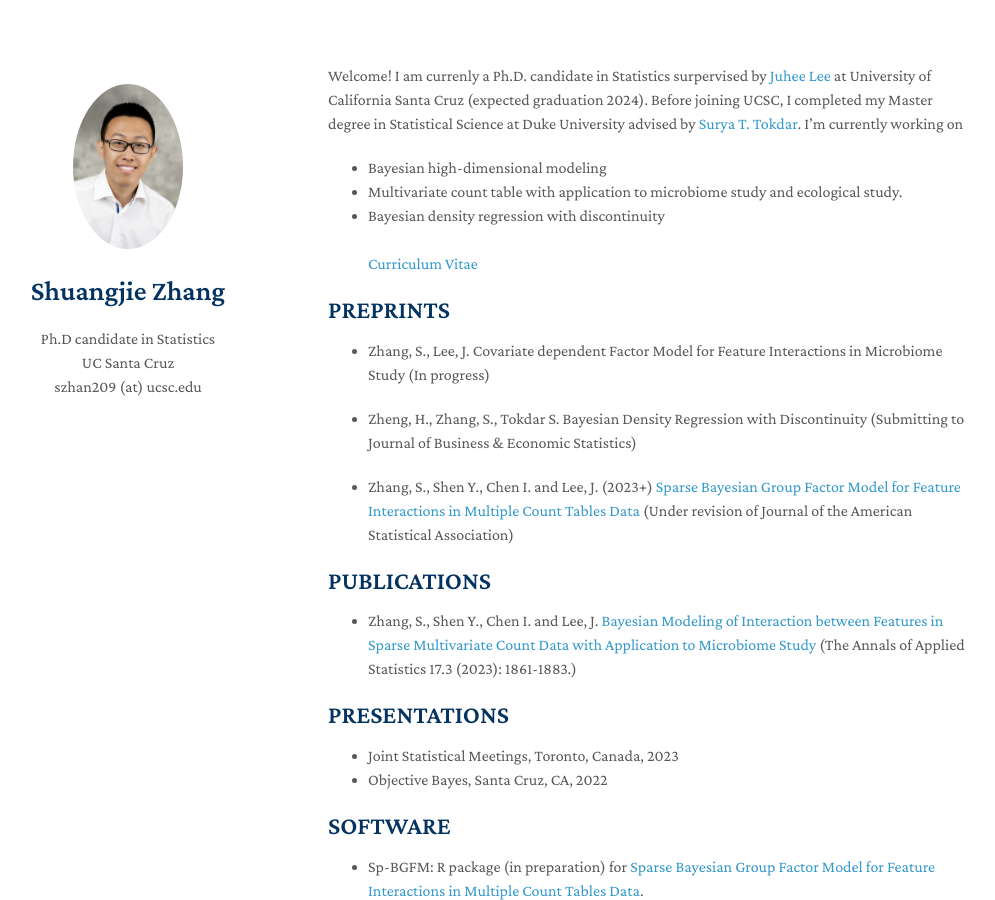
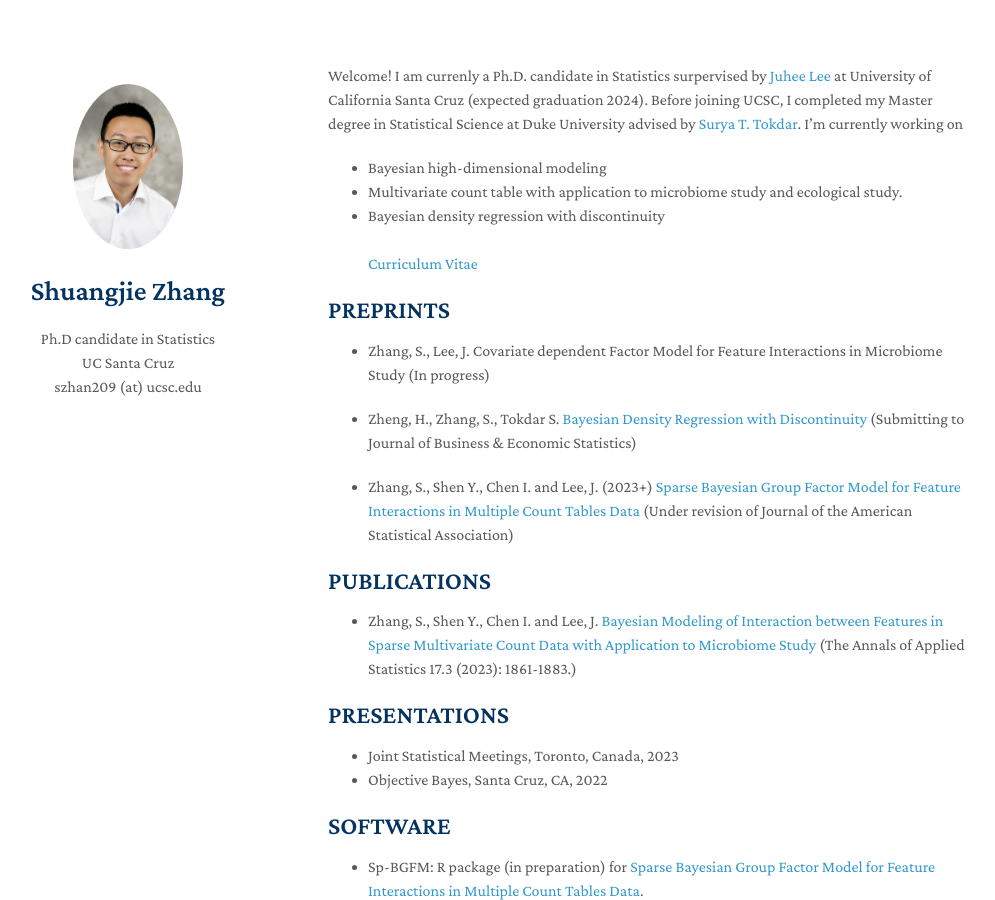
Before and after one commit to shuang-jie/shuang-jie.github.io, a Jekyll site: the page built from index.md, in a window 1280 px wide and 900 px high. Shown: the whole window, without its empty margins (142-1137 px from the left). Built offline with Jekyll 4.4.1, drawn with Linux system fonts in a browser that asks for light colours; nearby versions of some CDN libraries; a style sheet for code colours, icons or effects is not loaded; part of the change alters nothing that is shown.

```diff
--- a/index.md
+++ b/index.md
@@ -14,7 +14,7 @@ Welcome! I am currenly a Ph.D. candidate in Statistics surpervised by [Juhee Lee
 
 * Zhang, S., Lee, J. Covariate dependent Factor Model for Feature Interactions in Microbiome Study (In progress)
 
-* Zheng, H., Zhang, S., Tokdar S. Bayesian Density Regression with Discontinuity (Submitting to Journal of Business & Economic Statistics)
+* Zheng, H., Zhang, S., Tokdar S. [Bayesian Density Regression with Discontinuity](https://shuang-jie.github.io/files/SJ-BD1.pdf) (Submitting to Journal of Business & Economic Statistics)
 
 * Zhang, S., Shen Y., Chen I. and Lee, J. (2023+) [Sparse Bayesian Group Factor Model for Feature Interactions in Multiple Count Tables Data](https://shuang-jie.github.io/files/SJ-P2.pdf) (Under revision of Journal of the American Statistical Association)
 
```
